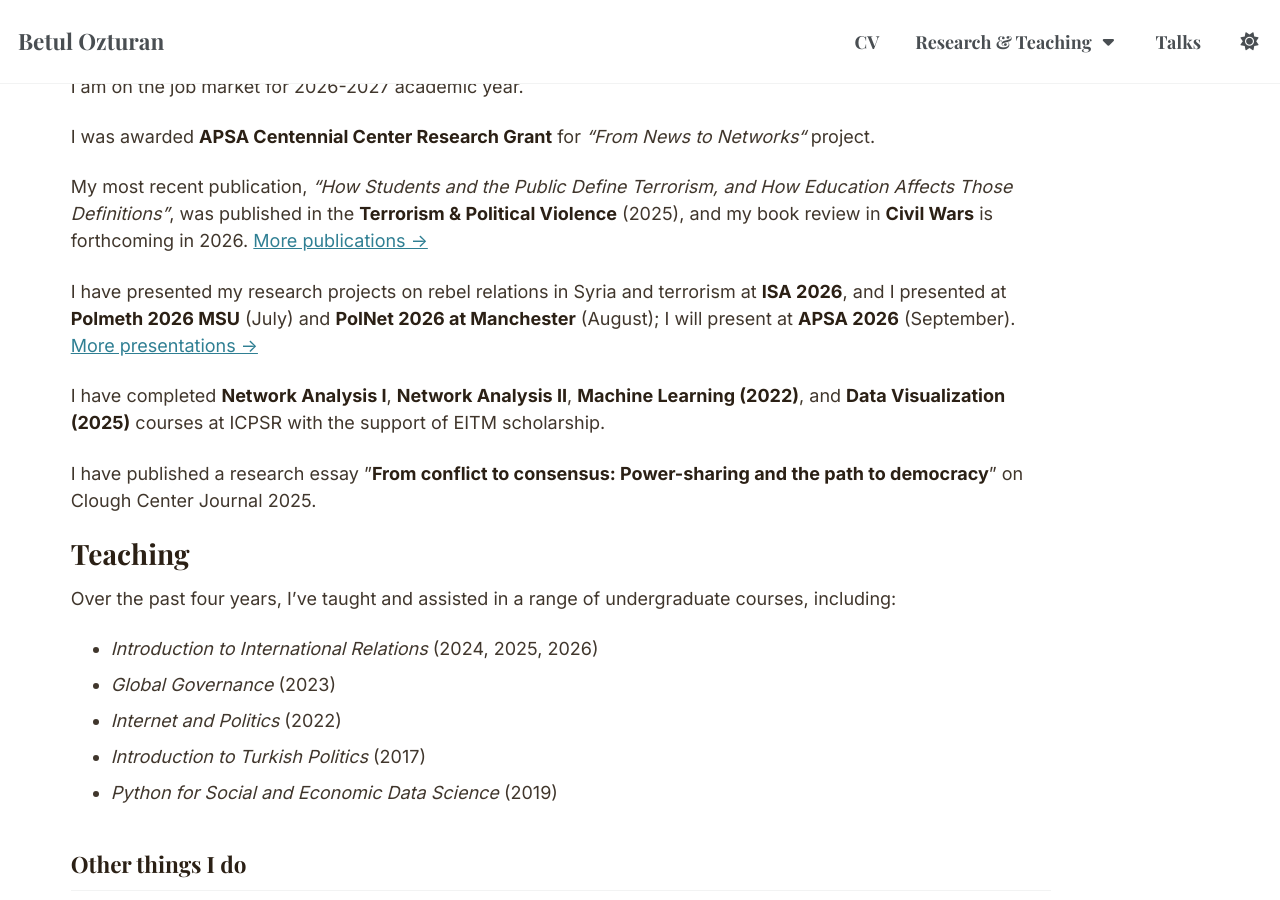
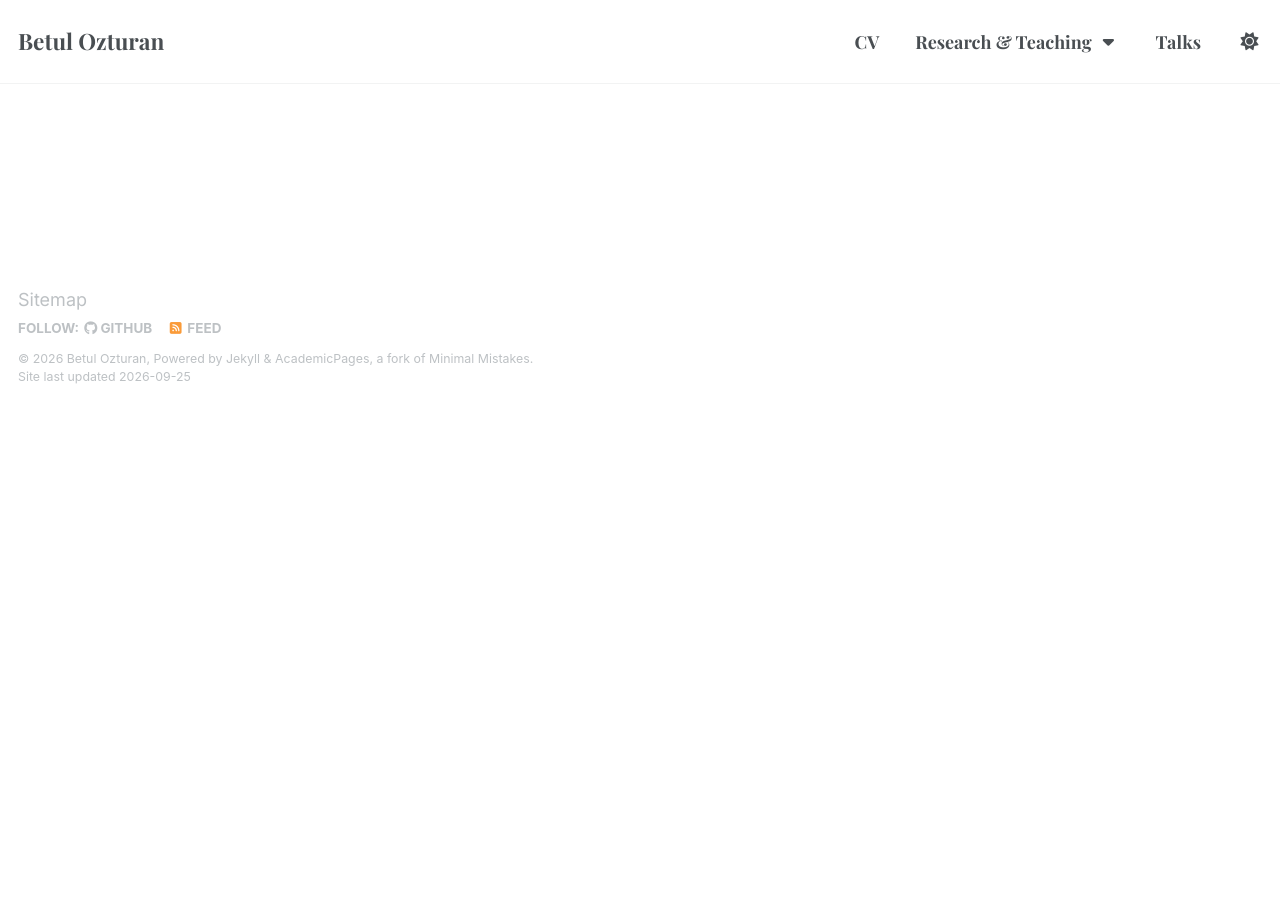
Before and after one commit to betulozturan/betulozturan.github.io, a Jekyll site: the page built from _pages/about.md, in a window 1280 px wide and 900 px high, scrolled down 1746 px. Built offline with Jekyll 4.4.1, drawn with Linux system fonts in a browser that asks for light colours; some web fonts are replaced; after the commit the page ends 2151 px from its top, so only the background shows below that; some of the changed text lies outside the part shown.

Commit message:
Remove What is going on, Teaching, and Other things I do sections
Co-Authored-By: Claude Sonnet 5 <noreply@anthropic.com>

```diff
--- a/_pages/about.md
+++ b/_pages/about.md
@@ -25,42 +25,3 @@ redirect_from:
   - /about/
   - /about.html
 ---
-
-What is going on?
-======
-I am on the job market for 2026-2027 academic year.
-
-I was awarded **APSA Centennial Center Research Grant** for *“From News to Networks“* project.
-
-My most recent publication, *“How Students and the Public Define Terrorism, and How Education Affects Those Definitions”*, was published in the **Terrorism & Political Violence** (2025), and my book review in **Civil Wars** is forthcoming in 2026. [More publications →](/publications/)
-
-I have presented my research projects on rebel relations in Syria and terrorism at **ISA 2026**, and I presented at **Polmeth 2026 MSU** (July) and **PolNet 2026 at Manchester** (August); I will present at **APSA 2026** (September). [More presentations →](/talks/)
-
-I have completed **Network Analysis I**, **Network Analysis II**, **Machine Learning (2022)**, and **Data Visualization (2025)** courses at ICPSR with the support of EITM scholarship.
-
-I have published a research essay ”**From conflict to consensus: Power-sharing and the path to
-democracy**” on Clough Center Journal 2025.
-
-
-Teaching
-======
-
-Over the past four years, I’ve taught and assisted in a range of undergraduate courses, including:
-
-- *Introduction to International Relations* (2024, 2025, 2026)
-- *Global Governance* (2023)
-- *Internet and Politics* (2022)
-- *Introduction to Turkish Politics* (2017)
-- *Python for Social and Economic Data Science* (2019)
-
-
-## Other things I do
-
-Before starting my Ph.D. in the U.S., I completed a **double M.A.** in *International Security Studies* from **Charles University** in Prague, and another in *Political Science and Public Administration* from the **University of Konstanz** in Germany. My master’s thesis introduced the **POLVITED dataset** (a merged conflict event database for Türkiye) where I applied **machine learning** and **spatial visualization** to track patterns in political violence. I also participated in the **ICPSR Summer Program** at the University of Michigan and the **Summer Institute in Computational Social Science (SICSS)**.
-
-I hold a B.A. in **Political Science and International Relations** from **Boğaziçi University** in Istanbul, where I also minored in Economics and spent a semester at **The American University in Cairo** as an exchange student.
-
-In addition to my dissertation work, I’ve conducted field research in **Turkey**, **Ukraine**, worked on projects like the **Political Violence Lab** and **Western Jihadism Project**, and presented at major conferences including **APSA**, **ISA**, and **MPSA**. I’ve also been fortunate to receive fellowships and support from the **APSA Centennial Research Grants**, **Institute for Humane Studies**, **Omar Aggad Fellowship of Boston College**, **Clough Center for the Study of Constitutional Democracy**, and the **German Academic Exchange Service (DAAD)**.
-
-
-If you're interested in my work, want to collaborate, or just want to chat about rebel group strategies or visualizing conflict data, feel free to reach out!
```
